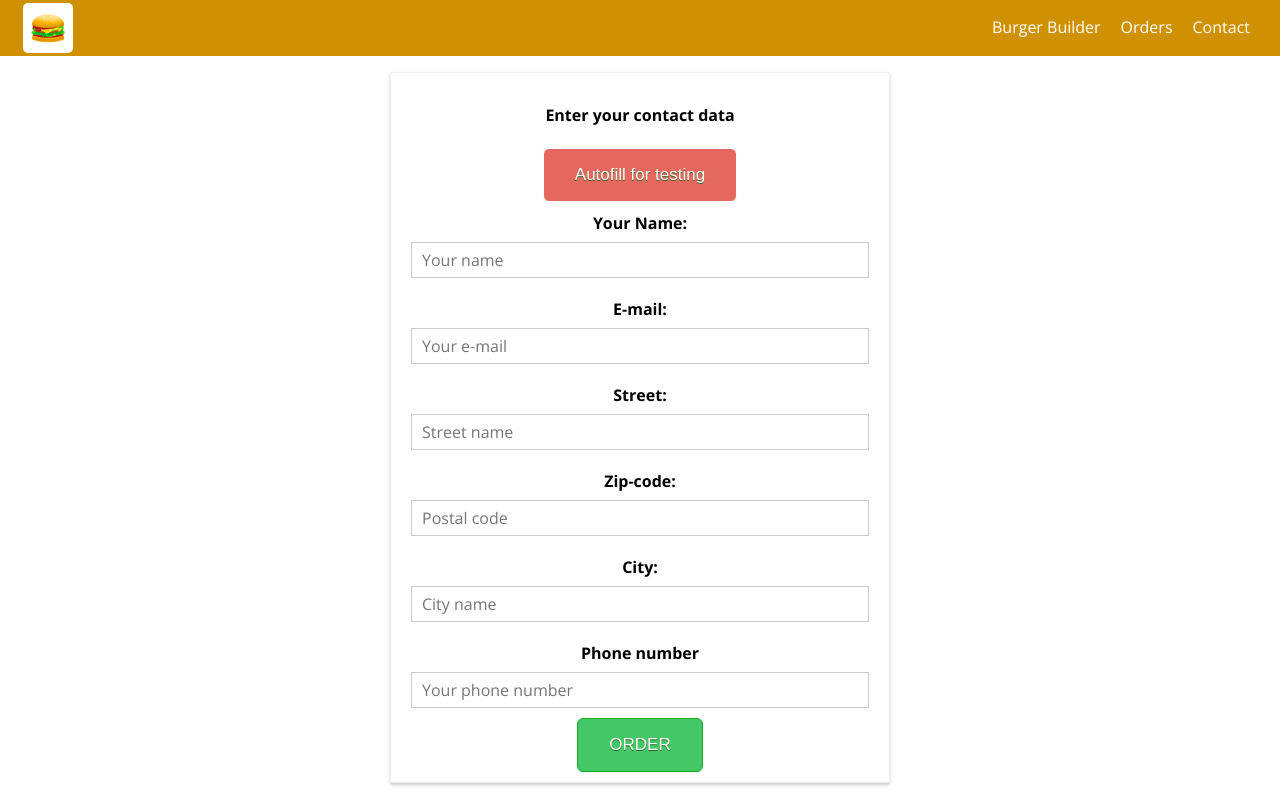
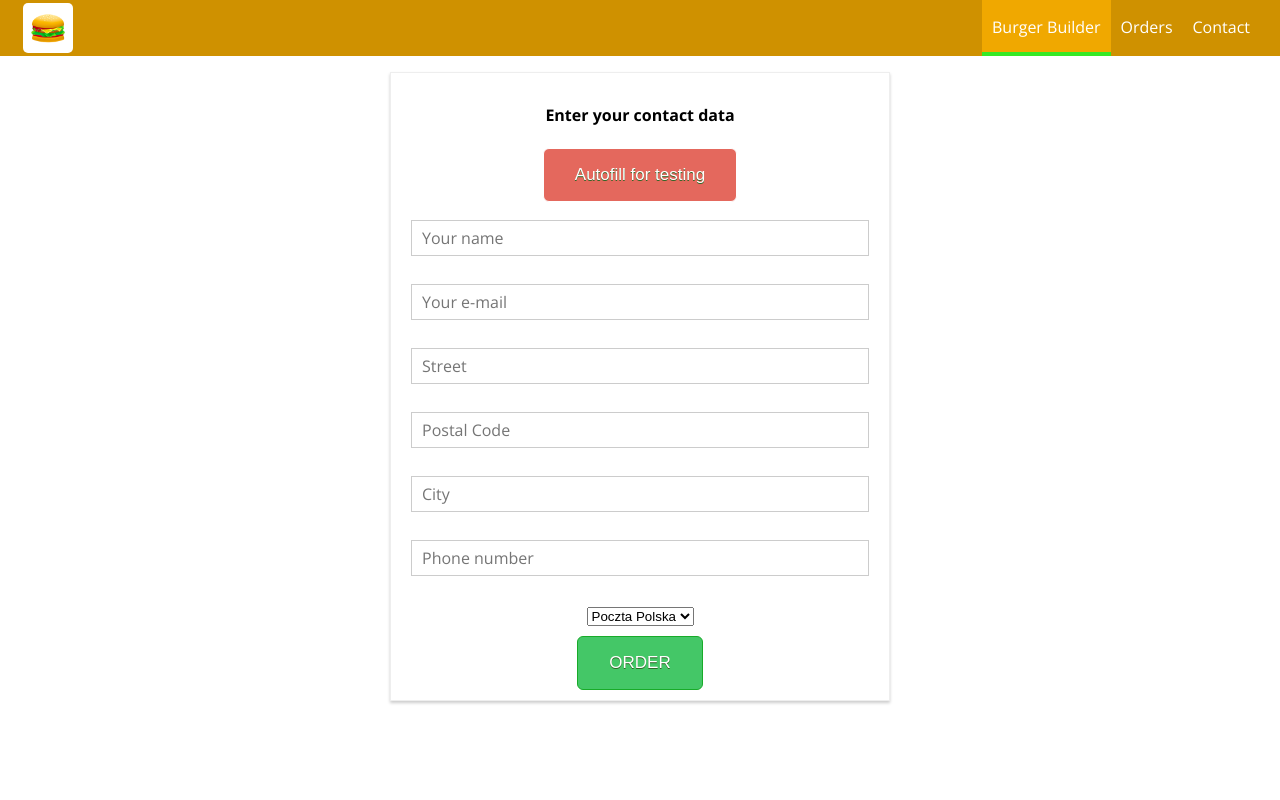
Before and after one commit to KowalikDominik/Burger-Project, a React (Create React App) app: page /Burger-Project/checkout in a window 1280 px wide. Both pictures are taken after a click on the button "CONTINUE". Built offline with nearby package versions, Linux system fonts and the light colour scheme.

Commit message:
create dynamic form element

```diff
--- a/src/components/Burger/BuildControls/BuildControl/BuildControl.module.css
+++ b/src/components/Burger/BuildControls/BuildControl/BuildControl.module.css
@@ -26,18 +26,18 @@
 	top:1px;
 }
 .BuildControl button:disabled {
-	background-color:#cccccc;
+	background-color:#dbb8b6;
 	color: #616161;
+	cursor: default;
 }
 .BuildControl .Less {
-	background-color: #e4685d;
-	border-color: #d10808;
+	background-color: #fa5950;
+	border-color: #b53535;
 	color: #fff;
 }
 
 .BuildControl .Less:hover {
-	background-color: #c4312a;
-	color: #fff;
+	background-color: #f03c33;
 }
 
 .BuildControl .More {
--- a/src/components/Navigation/NavigationItems/NavigationItem/NavigationItem.js
+++ b/src/components/Navigation/NavigationItems/NavigationItem/NavigationItem.js
@@ -1,16 +1,46 @@
 import React from 'react';
 import classes from './NavigationItem.module.css';
+import { withRouter } from "react-router";
 import { NavLink } from 'react-router-dom';
 
-const navigationItem = (props) => (
-	<li className={classes.NavigationItem}>
+
+const isActiveHome = (props) => {
+	console.log(props);
+		let navElement = (
 			<NavLink
 				exact={props.exact}
-			 	to={props.link}
+				to={props.link}
 				activeClassName={classes.active}>
 				{props.children}
 			</NavLink>
-	</li>
-)
+		);
 
-export default navigationItem;
+		let clonedNavLinkWithMoreProps = null;
+
+		if (props.location.pathname === '/checkout') {
+			console.log(props.location.pathname);
+			let clonedNavLinkWithMoreProps = React.cloneElement(
+	    navElement,
+	    { isActive: () => true});
+	    console.log('jestem w elem');
+	    return clonedNavLinkWithMoreProps;
+	  } else {
+	  	return navElement;
+	  }
+}
+
+const navigationItem = (props) => {
+	console.log();
+	return(
+		<li className={classes.NavigationItem}>
+			<NavLink
+				exact={props.exact}
+				to={props.link}
+				activeClassName={classes.active}
+				isActive={props.extraActive}>
+				{props.children}
+			</NavLink>
+		</li>)
+}
+
+export default withRouter(navigationItem);
--- a/src/components/Navigation/NavigationItems/NavigationItems.js
+++ b/src/components/Navigation/NavigationItems/NavigationItems.js
@@ -1,13 +1,24 @@
 import React from 'react';
 import classes from './NavigationItems.module.css';
-import NavigationItem from './NavigationItem/NavigationItem'
+import NavigationItem from './NavigationItem/NavigationItem';
+import { withRouter } from "react-router";
 
-const navigationItems = () => (
-	<ul className={classes.NavigationItems}>
-		<NavigationItem link="/" exact >Burger Builder</NavigationItem>
-		<NavigationItem link="/orders">Orders</NavigationItem>
-		<NavigationItem link="/contact">Contact</NavigationItem>
-	</ul>
-)
+const navigationItems = (props) => {
+	let activeLink = false;
+	const path = props.location.pathname
+	if ( (path === '/checkout')
+		|| (path === '/')
+		|| (path === '/checkout/contact-data')) {
+		activeLink = true;
+	}
+	console.log('nav render');
+	return(
+		<ul className={classes.NavigationItems}>
+			<NavigationItem link="/" exact extraActive={() => (activeLink)}>Burger Builder</NavigationItem>
+			<NavigationItem link="/orders" exact>Orders</NavigationItem>
+			<NavigationItem link="/contact" exact>Contact</NavigationItem>
+		</ul>
+	)
+}
 
-export default navigationItems
+export default withRouter(navigationItems);
--- a/src/components/Navigation/SiteDrawer/SiteDrawer.js
+++ b/src/components/Navigation/SiteDrawer/SiteDrawer.js
@@ -9,7 +9,7 @@ const siteDrawer = (props) => {
 
 	let attechedClasses = [classes.SiteDrawer, classes.Close];
 	if (props.open) attechedClasses = [classes.SiteDrawer, classes.Open];
-
+console.log('reloaf');
 	return(
 		<Aux>
 			<Backdrop show={props.open} clicked={props.closed}/>
--- a/src/components/Order/Order.js
+++ b/src/components/Order/Order.js
@@ -21,9 +21,9 @@ const order = (props) => {
 	console.log(props.key);
 	return(
 		<div className={classes.Order}>
-			<p>Order {props.orderNo}</p>
+			<p>Burger No. {props.orderNo}</p>
 			<p>Ingredients: {ingredientsOut}</p>
-			<p>Price: {props.price}</p>
+			<p>Price: <strong>{props.price}</strong></p>
 		</div>
 		)
 }
--- a/src/components/Order/Order.module.css
+++ b/src/components/Order/Order.module.css
@@ -14,5 +14,5 @@
 	border: 2px solid #CF9100;
 	border-radius: 30px;
 	padding: 5px 12px;
-	margin: 0 8px;
+	margin: 6 8px;
 }
--- a/src/components/UI/Input/Input.js
+++ b/src/components/UI/Input/Input.js
@@ -3,16 +3,31 @@ import classes from './Input.module.css';
 
 const input = (props) => {
 	let inputElement = null;
-
-	switch (props.inputtype){
+console.log('input: '+props.elementType);
+	switch (props.elementType){
 		case ( 'input' ):
-			inputElement = <input className={classes.InputElement} {...props} />;
+			inputElement = <input
+				className={classes.InputElement}
+				{...props.elementConfig}
+				value={props.value}
+				onChange={props.changed}/>;
 			break;
-		case ( 'textarea' ):
-			inputElement = <textarea className={classes.InputElement} {...props} />;
+		case ( 'select' ):
+			inputElement = <select>
+				{props.elementConfig.options.map(option => (
+					<option
+						key={option.value}
+						value={option.value}
+						onChange={props.changed}>
+						{option.displayValue}</option>
+				))}
+				</select>;
 			break;
 		default:
-			inputElement = <input className={classes.InputElement} {...props} />;
+			inputElement = <input
+				className={classes.InputElement}
+				{...props.elementConfig}
+				onChange={props.changed}/>;
 	}
 
 	return(
--- a/src/containers/BurgerBuilder/BurgerBuilder.js
+++ b/src/containers/BurgerBuilder/BurgerBuilder.js
@@ -50,7 +50,7 @@ class BurgerBuilder extends Component {
 	 	for (let i in this.state.ingredients){
 	 		queryParam.push(encodeURIComponent(i) + '=' + encodeURIComponent(this.state.ingredients[i]));
 	 	}
-	 	queryParam.push("totalPrice=" + this.state.totalPrice);
+	 	queryParam.push("totalPrice=" + this.state.totalPrice.toFixed(2));
 	 	const queryString = queryParam.join('&');
 		this.props.history.push({
 			pathname: '/checkout',
--- a/src/containers/Checkout/ContactData/ContactData.js
+++ b/src/containers/Checkout/ContactData/ContactData.js
@@ -9,16 +9,65 @@ import Input from '../../../components/UI/Input/Input';
 
 class ContactData extends Component {
 	state = {
-		name: '',
-		email: '',
-		address: {
-			street: '',
-			postalCode: '',
-			city: ''
+			orderForm: {
+				name: {
+					elementType: 'input',
+					elementConfig: {
+						type: 'text',
+						placeholder: 'Your name',
 					},
-		phone: '',
-		loading: false,
-		purchasing: false
+					value: ''
+				},
+				email: {
+					elementType: 'input',
+					elementConfig: {
+						type: 'email',
+						placeholder: 'Your e-mail',
+					},
+					value: ''
+				},
+				street: {
+					elementType: 'input',
+					elementConfig: {
+						type: 'text',
+						placeholder: 'Street',
+					},
+					value: ''
+				},
+				postalCode: {
+					elementType: 'input',
+					elementConfig: {
+						type: 'text',
+						placeholder: 'Postal Code',
+					},
+					value: ''
+				},
+				city: {
+					elementType: 'input',
+					elementConfig: {
+						type: 'text',
+						placeholder: 'City',
+					},
+					value: ''
+				},
+				tel: {
+					elementType: 'input',
+					elementConfig: {
+						type: 'tel',
+						placeholder: 'Phone number',
+					},
+					value: ''
+				},
+				deliveryMethod: {
+					elementType: 'select',
+					elementConfig: {
+						options: [
+						{value: 'poczta', displayValue: 'Poczta Polska'},
+						{value: 'kurier', displayValue: 'Kurier'}]
+					},
+					value: ''
+				}
+			}
 		}
 
 	orderHandler = (event) => {
@@ -53,28 +102,39 @@ class ContactData extends Component {
 	}
 
 	render(){
-		let contactForm = (
+		const formElements = [];
+		for (let element in this.state.orderForm) {
+			formElements.push({
+				id: element,
+				type: this.state.orderForm[element].elementType,
+				config: this.state.orderForm[element]
+			});
+		}
+		const allFormElements = formElements.map(element => (
+			<Input
+				key={element.id}
+				elementType={element.type}
+				elementConfig={ element.config.elementConfig }
+				value={element.config.value}/>
+			));
+		let orderFormDisplay = (
 			<Aux>
 				<h4>Enter your contact data</h4>
 				<Button btnType="Danger">Autofill for testing</Button>
 				<form>
-				<Input inputtype="input" label="Your Name:" type="text" name="name" placeholder="Your name" />
-				<Input inputtype="input" label="E-mail:" type="email" name="email" placeholder="Your e-mail" />
-				<Input inputtype="input" label="Street:" type="text" name="street" placeholder="Street name" />
-				<Input inputtype="input" label="Zip-code:" type="text" name="postalCode" pattern="[0-9]{5}" placeholder="Postal code" />
-				<Input inputtype="input" label="City:" type="text" name="city" placeholder="City name" />
-				<Input inputtype="input" label="Phone number" type="tel" name="phone"  pattern="[0-9]{3}-[0-9]{2}-[0-9]{3}" placeholder="Your phone number" />
+					{allFormElements}
+
 					<Button btnType="Success" clicked={this.orderHandler}>ORDER</Button>
 				</form>
 			</Aux>);
 
 		if(this.state.loading) {
-			contactForm = <Spinner />;
+			orderFormDisplay = <Spinner />;
 		}
 
 		return(
 			<div className={classes.ContactData}>
-				{contactForm}
+				{orderFormDisplay}
 			</div>
 			)
 	}
```
Also changed, not shown: 2 other files (tests, documents, lock files or other folders). Lines whose indentation alone changed are shown as unchanged.
